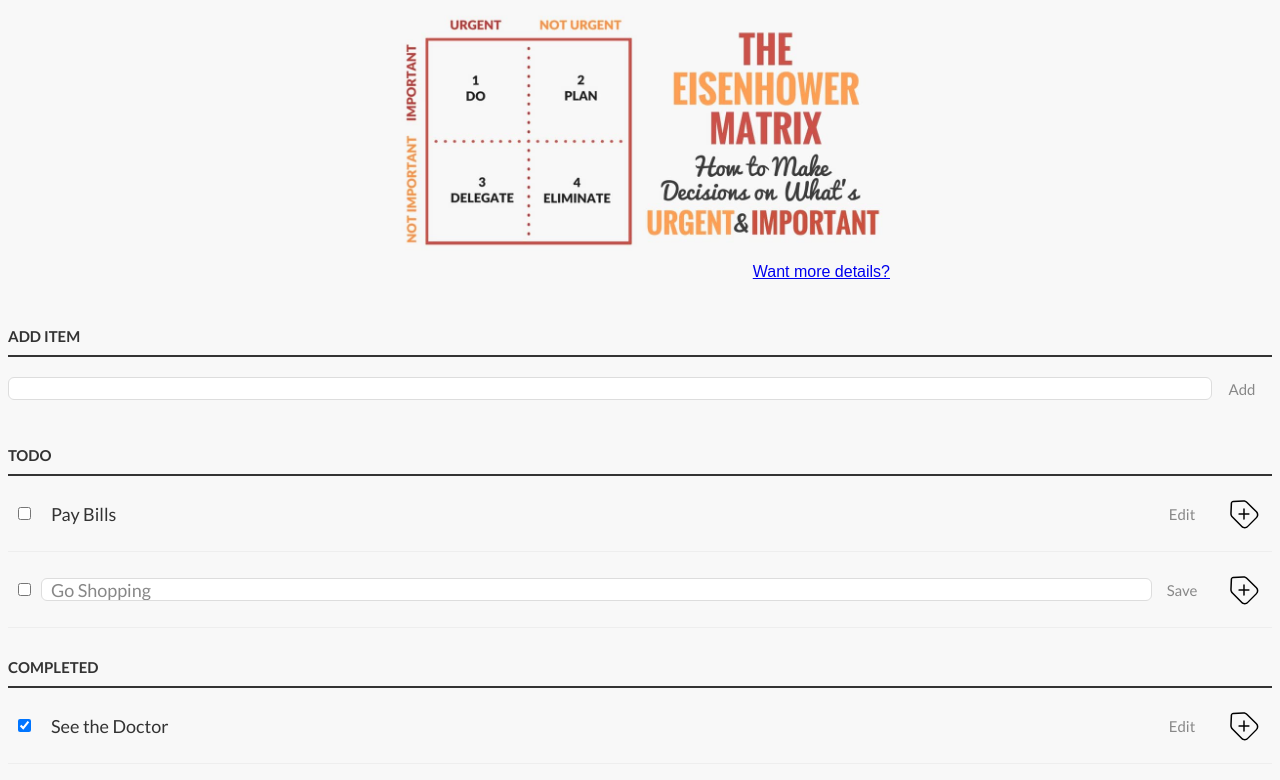
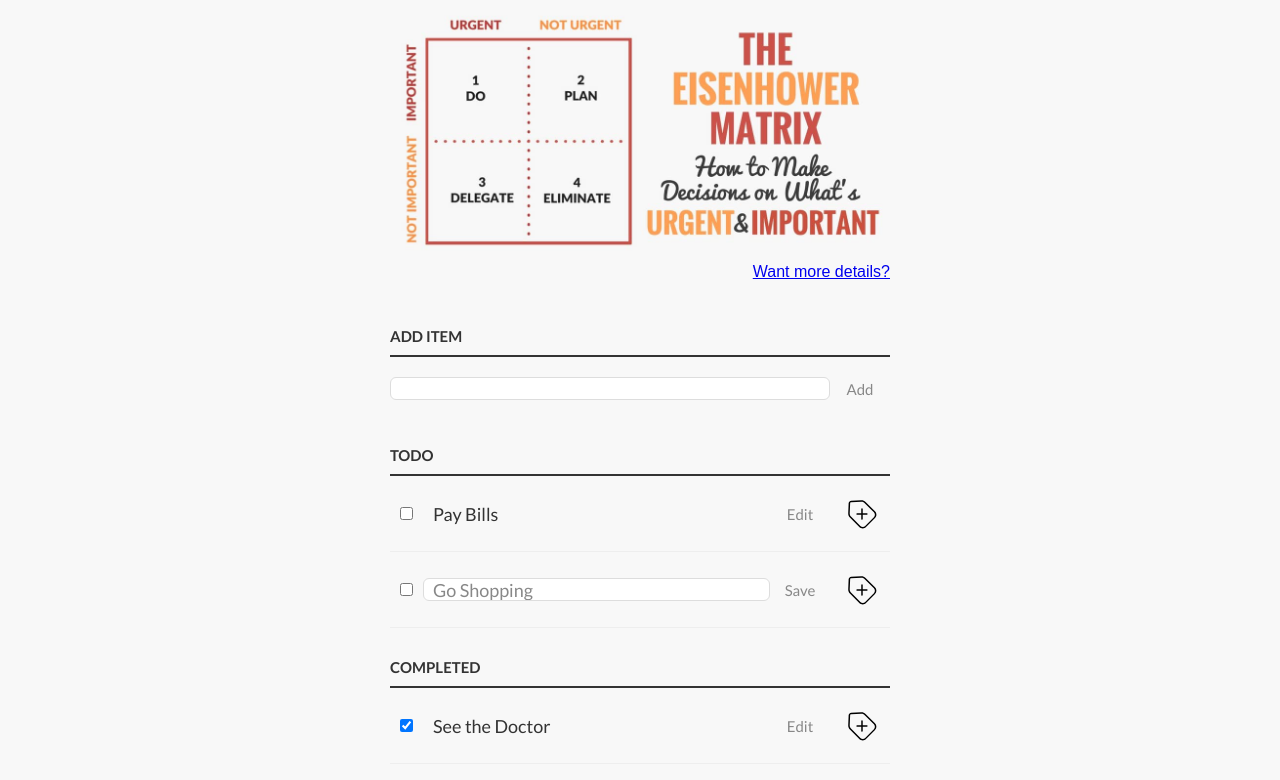
Before and after one commit to Yelqo17/clean-code-s1e1, a plain HTML site: page index.html in a window 1280 px wide. Drawn offline with Linux system fonts and the light colour scheme.

Commit message:
fix(basic-3.2): typo fix

```diff
--- a/style.css
+++ b/style.css
@@ -22,7 +22,7 @@ body {
   text-align: center;
 }
 }
-.centered-main-page-element {
+.form {
   display: block;
   width: 500px;
   margin: 0 auto 0;
```
